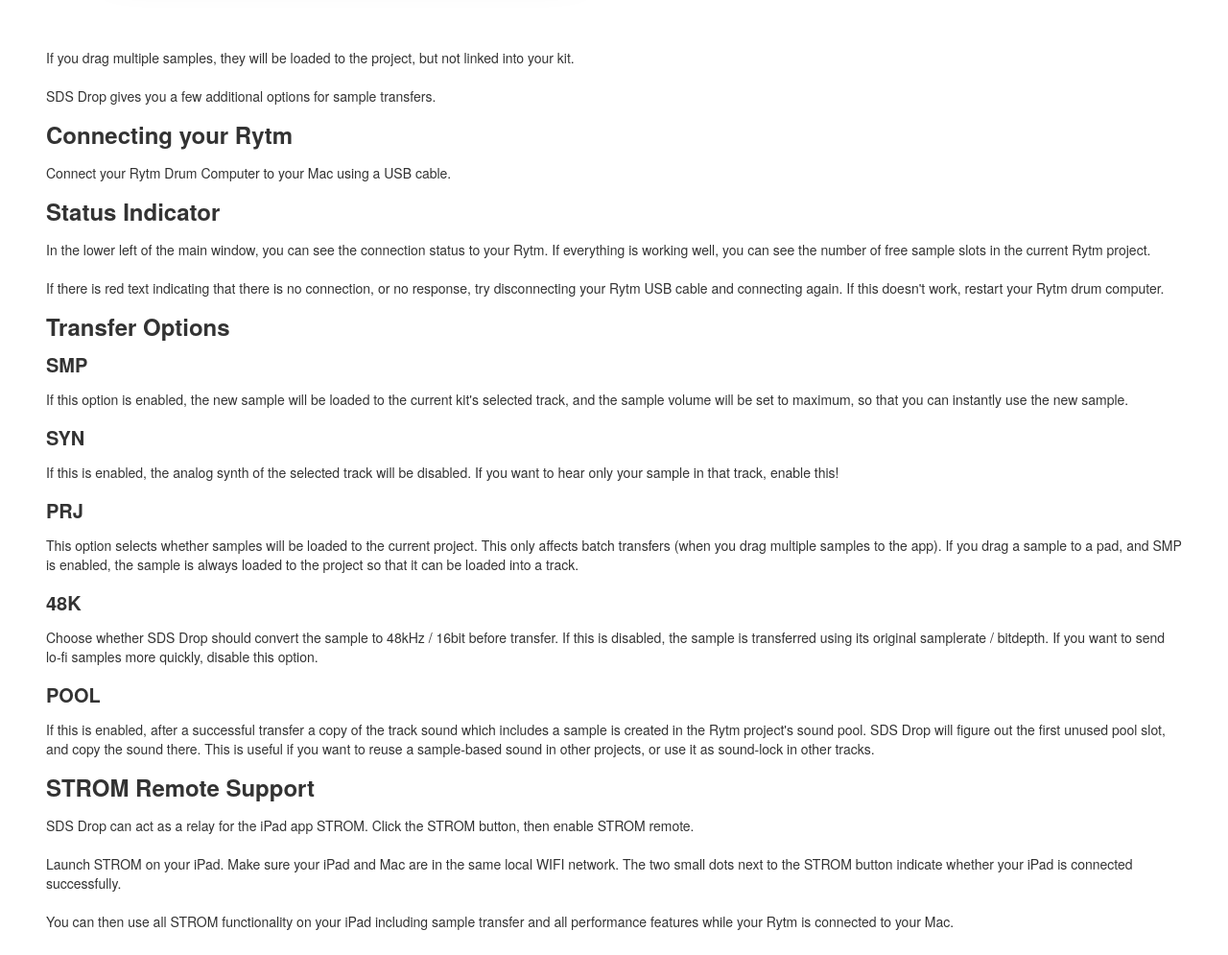
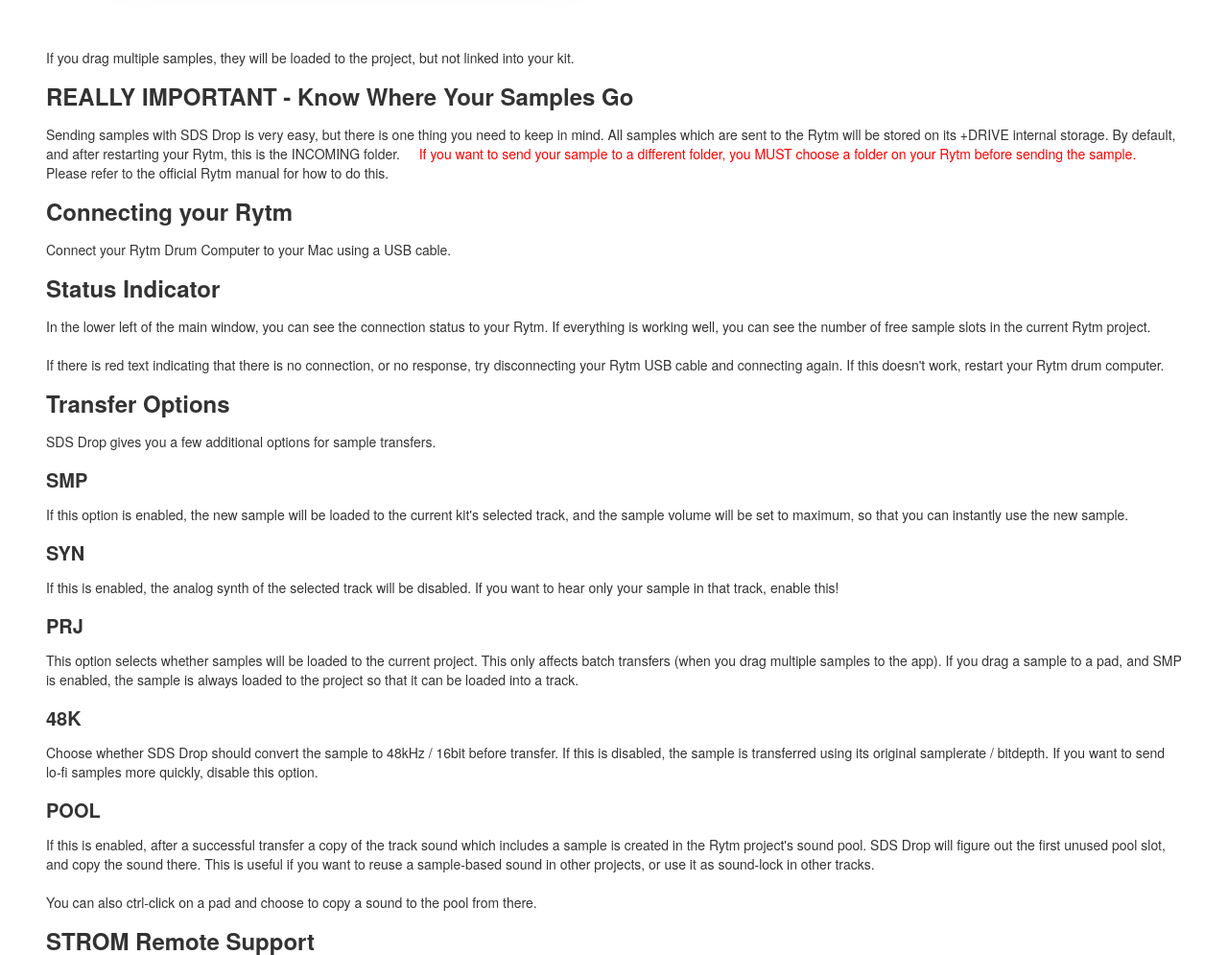
Before and after one commit to jpenca/sdsdropsupport, a plain HTML site: page index.html in a window 1280 px wide. Shown: the part 760-1755 px from the top of the page at 96% size. Before the commit the page ends 1734 px from the top, so only its background shows below. Drawn offline with Linux system fonts and the light colour scheme.

Commit message:
cautions

```diff
--- a/index.html
+++ b/index.html
@@ -9,13 +9,15 @@
 <p>Using SDS Drop is easy. Just drag&nbsp;an audio sample to one of the pads. The app will transfer the sample to your Rytm, load&nbsp;it to your active project, and make changes to your current kit so that the sample is ready to use immediately.</p>
 <p><img src="sdsdropmain.png" alt="SDS Drop Main Window" width="592" height="530" /></p>
 <p>If you drag multiple samples, they will be loaded to the project, but not linked into your kit.</p>
-<p>SDS Drop gives you a few additional options for sample transfers.</p>
+<h2>REALLY IMPORTANT - Know Where Your Samples&nbsp;Go</h2>
+<p>Sending samples with SDS Drop is very easy, but there is one thing you need to keep in mind. All samples&nbsp;which are sent to the Rytm will be stored on&nbsp;its +DRIVE internal storage.&nbsp;By default, and after restarting your Rytm, this is the INCOMING folder. <span style="color: #ff0000;">If you want to send your sample to a different folder, you MUST choose&nbsp;a folder on your Rytm before sending the sample.</span> Please refer to the official Rytm manual for how to do this.</p>
 <h2>Connecting your Rytm</h2>
 <p>Connect your Rytm Drum Computer to your Mac using a USB cable.</p>
 <h2>Status Indicator</h2>
 <p>In the lower&nbsp;left of the&nbsp;main window, you can see&nbsp;the connection status to your Rytm. If everything is working well, you can see the number of free sample slots in the current Rytm project.</p>
 <p>If there is red text indicating that there is no connection, or no response, try disconnecting your Rytm USB cable and connecting again. If this doesn't work, restart your Rytm drum computer.</p>
 <h2>Transfer Options</h2>
+<p>SDS Drop gives you a few additional options for sample transfers.</p>
 <h3>SMP</h3>
 <p>If this&nbsp;option is enabled, the&nbsp;new sample will be loaded to the&nbsp;current kit's selected track, and the&nbsp;sample volume will be set to maximum, so that you can instantly&nbsp;use the new sample.</p>
 <h3>SYN</h3>
@@ -26,6 +28,7 @@
 <p>Choose whether SDS Drop should&nbsp;convert the sample to 48kHz / 16bit before transfer. If this is disabled, the sample is transferred using its original samplerate / bitdepth. If you want to send lo-fi samples more quickly, disable this option.</p>
 <h3>POOL</h3>
 <p>If this is enabled, after a successful transfer a copy of the track sound which includes a sample is created in the&nbsp;Rytm project's sound pool. SDS Drop will figure out the first unused pool slot, and copy the sound there. This is useful if you want to&nbsp;reuse a sample-based sound in other projects, or use it as sound-lock in other tracks.</p>
+<p>You can also&nbsp;ctrl-click on a pad and choose to copy a sound to the pool from there.</p>
 <h2>STROM Remote Support</h2>
 <p>SDS Drop can act as a relay for the iPad app STROM. Click the STROM button, then enable STROM remote.</p>
 <p>Launch STROM on your iPad. Make sure your iPad and Mac are in the same local WIFI network. The two small dots next to the STROM button indicate whether your iPad is connected successfully.</p>
```
